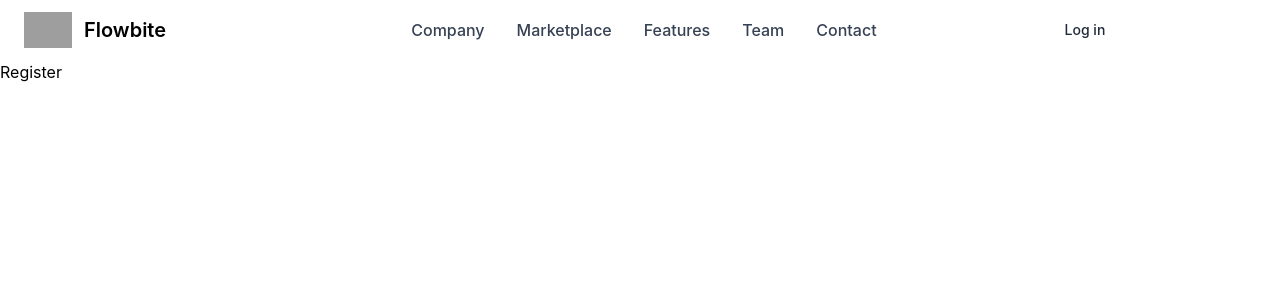
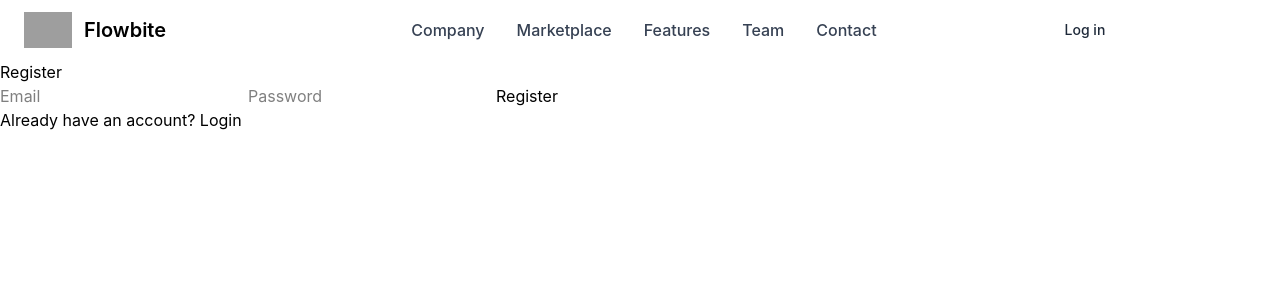
Before and after one commit to johnmartinroque/TraceNode, a React (Vite) app in the folder client/: page /register in a window 1280 px wide. Shown: the top 300 px of the page. Built offline with nearby package versions, Linux system fonts and the light colour scheme; no server answers; grey boxes are pictures that could not be loaded.

Commit message:
working register account

```diff
--- a/client/src/screens/Register.jsx
+++ b/client/src/screens/Register.jsx
@@ -1,7 +1,54 @@
-import React from "react";
+import { useState } from "react";
+import { supabase } from "../lib/supabase";
+import { Link, useNavigate } from "react-router-dom";
 
 function Register() {
-  return <div>Register</div>;
+  const [email, setEmail] = useState("");
+  const [password, setPassword] = useState("");
+  const navigate = useNavigate();
+
+  const handleRegister = async (e) => {
+    e.preventDefault();
+
+    const { error } = await supabase.auth.signUp({
+      email,
+      password,
+    });
+
+    if (error) {
+      alert(error.message);
+    } else {
+      alert("Check your email for verification!");
+      navigate("/login");
+    }
+  };
+
+  return (
+    <div>
+      <h2>Register</h2>
+      <form onSubmit={handleRegister}>
+        <input
+          type="email"
+          placeholder="Email"
+          value={email}
+          onChange={(e) => setEmail(e.target.value)}
+        />
+
+        <input
+          type="password"
+          placeholder="Password"
+          value={password}
+          onChange={(e) => setPassword(e.target.value)}
+        />
+
+        <button type="submit">Register</button>
+      </form>
+
+      <p>
+        Already have an account? <Link to="/login">Login</Link>
+      </p>
+    </div>
+  );
 }
 
 export default Register;
```
